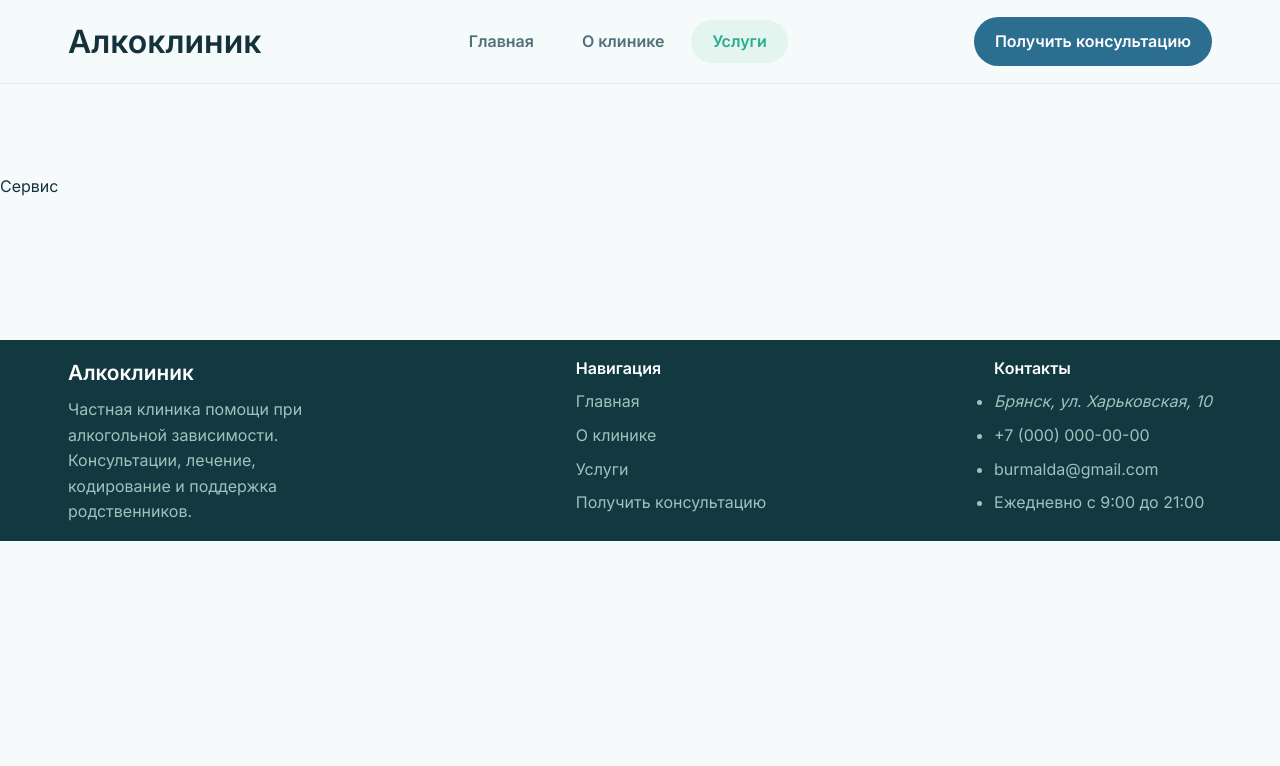
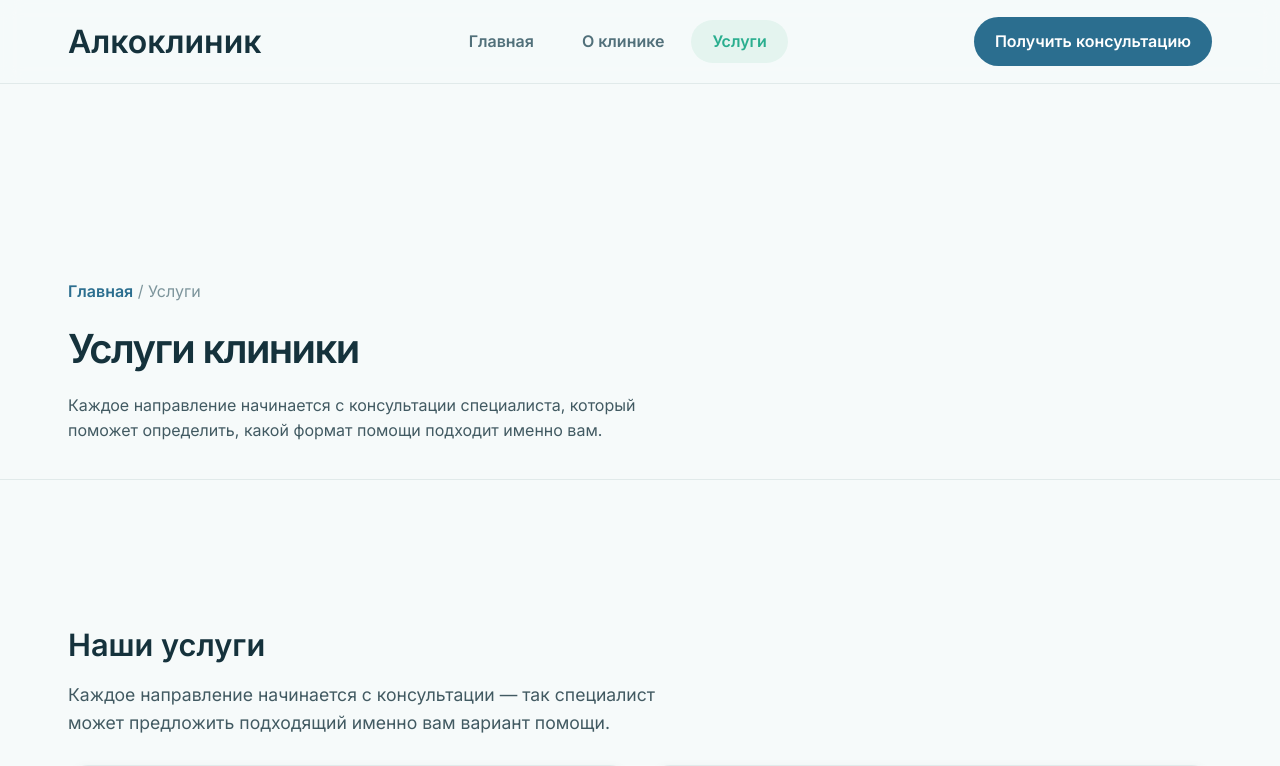
Before and after one commit to grekovpavel019/narcology, a React (Vite) app: page /services in a window 1280 px wide. Shown: the top 766 px of the page. Built offline with nearby package versions, Linux system fonts and the light colour scheme.

Commit message:
feature: start services page

```diff
--- a/src/pages/ServicesPage/ServicesPage.tsx
+++ b/src/pages/ServicesPage/ServicesPage.tsx
@@ -1,10 +1,21 @@
 import React, { type FC } from "react";
+
+import Services from "@/sections/Services";
+import Overview from "@/sections/Overview";
 
 const ServicesPage: FC = (): React.JSX.Element => {
     return (
-        <div>
-            Сервис
-        </div>
+        <>
+            <Overview
+                title="Услуги клиники"
+                path="Услуги"
+            >
+                Каждое направление начинается с консультации специалиста, который поможет определить, какой формат помощи подходит именно вам.
+            </Overview>
+
+            <Services />
+
+        </>
     );
 };
 
--- a/src/sections/Footer/Footer.tsx
+++ b/src/sections/Footer/Footer.tsx
@@ -29,7 +29,7 @@ const Footer: FC = (): React.JSX.Element => {
                 </div>
 
                 <div className={styles.contacts}>
-                    <h4>Контакты</h4>
+                    <Title variant="h4">Контакты</Title>
                     <ul>
                         <li>
                             <address>{CLINIC_ADDRESS}</address>
--- a/src/sections/Overview/Overview.tsx
+++ b/src/sections/Overview/Overview.tsx
@@ -6,21 +6,34 @@ import Breadcrumb from "@/shared/components/Breadcrumb";
 
 import styles from "./Overview.module.scss";
 
-const Overview: FC = (): React.JSX.Element => {
+type OverviewProps = {
+    children: string;
+    title: string;
+    path: string
+}
+
+const Overview: FC<OverviewProps> = (props: OverviewProps): React.JSX.Element => {
+
+    const {
+        children,
+        title,
+        path
+    } = props;
+
     return (
         <section className={styles.overview}>
             <div className={`${styles.overview__intro} container`}>
 
-                <Breadcrumb>О клинике</Breadcrumb>
+                <Breadcrumb>{path}</Breadcrumb>
 
                 <Title
                     variant="h1"
                 >
-                    О клинике "Алкоклиник"
+                    {title}
                 </Title>
 
                 <Text>
-                    Частная клиника, специализирующаяся на помощи людям с алкогольной зависимостью и их родственникам — от первичной консультации до восстановления.
+                    {children}
                 </Text>
             </div>
         </section>
```
Also changed, not shown: src/pages/AboutPage/AboutPage.tsx (+6 -1 lines).
